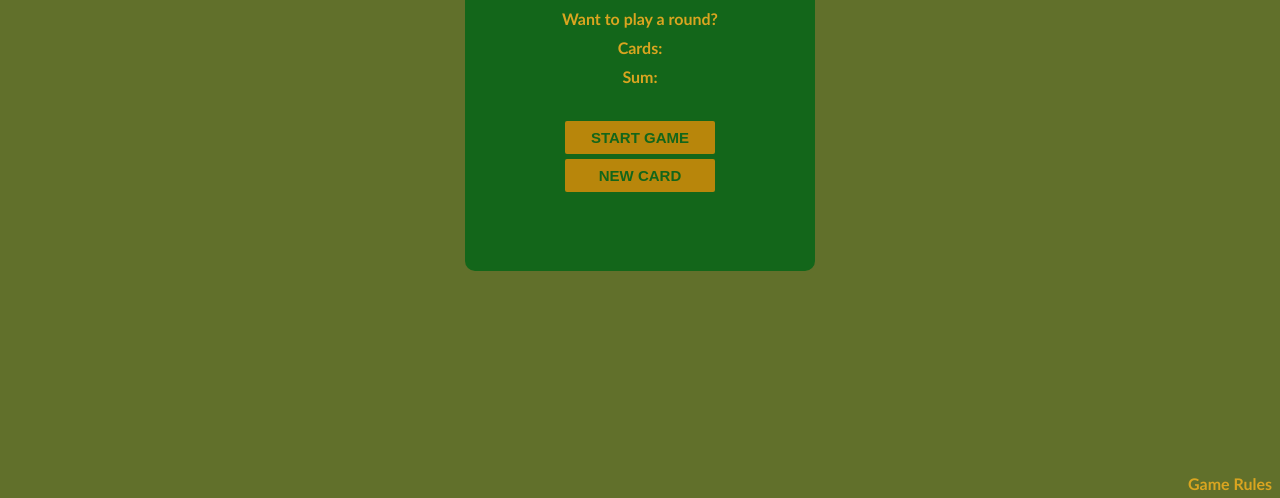
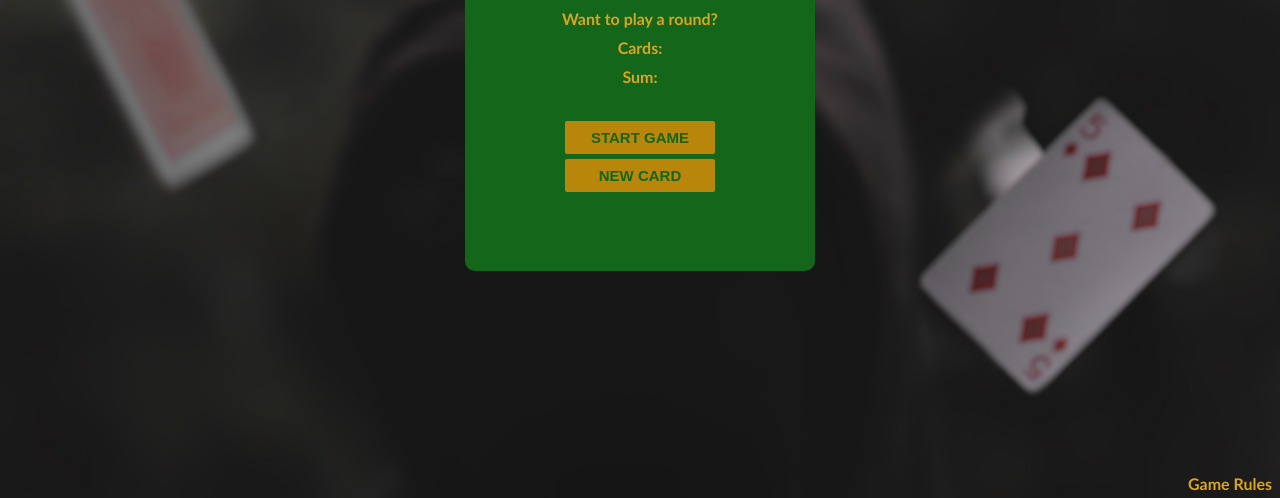
Before and after one commit to mbonamensa/blackjack-game, a plain HTML site: page index.html in a window 1280 px wide. Shown: the part 302-800 px from the top of the page. Drawn offline with Linux system fonts and the light colour scheme; the site is published under a folder, as on GitHub Pages, so addresses that start at the root find nothing.

Commit message:
update background image of the site

```diff
--- a/css/style.css
+++ b/css/style.css
@@ -5,7 +5,7 @@
 }
 
 body {
-    background: url("/img/bg-img.jpg");
+    background: url("../img/bg-img.jpg");
     background-color: #61702b;
     background-repeat: repeat;
     height: 100vh;
```
